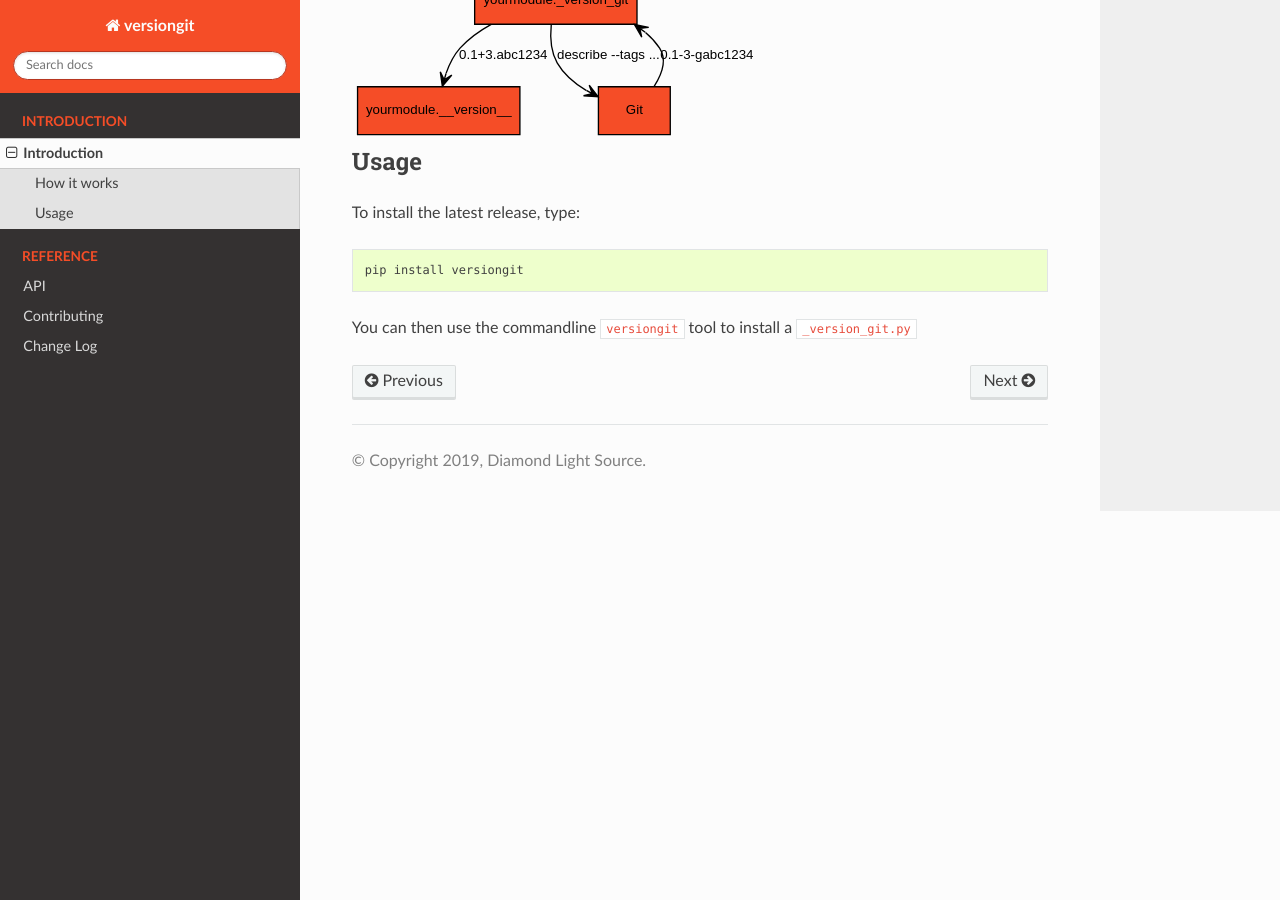
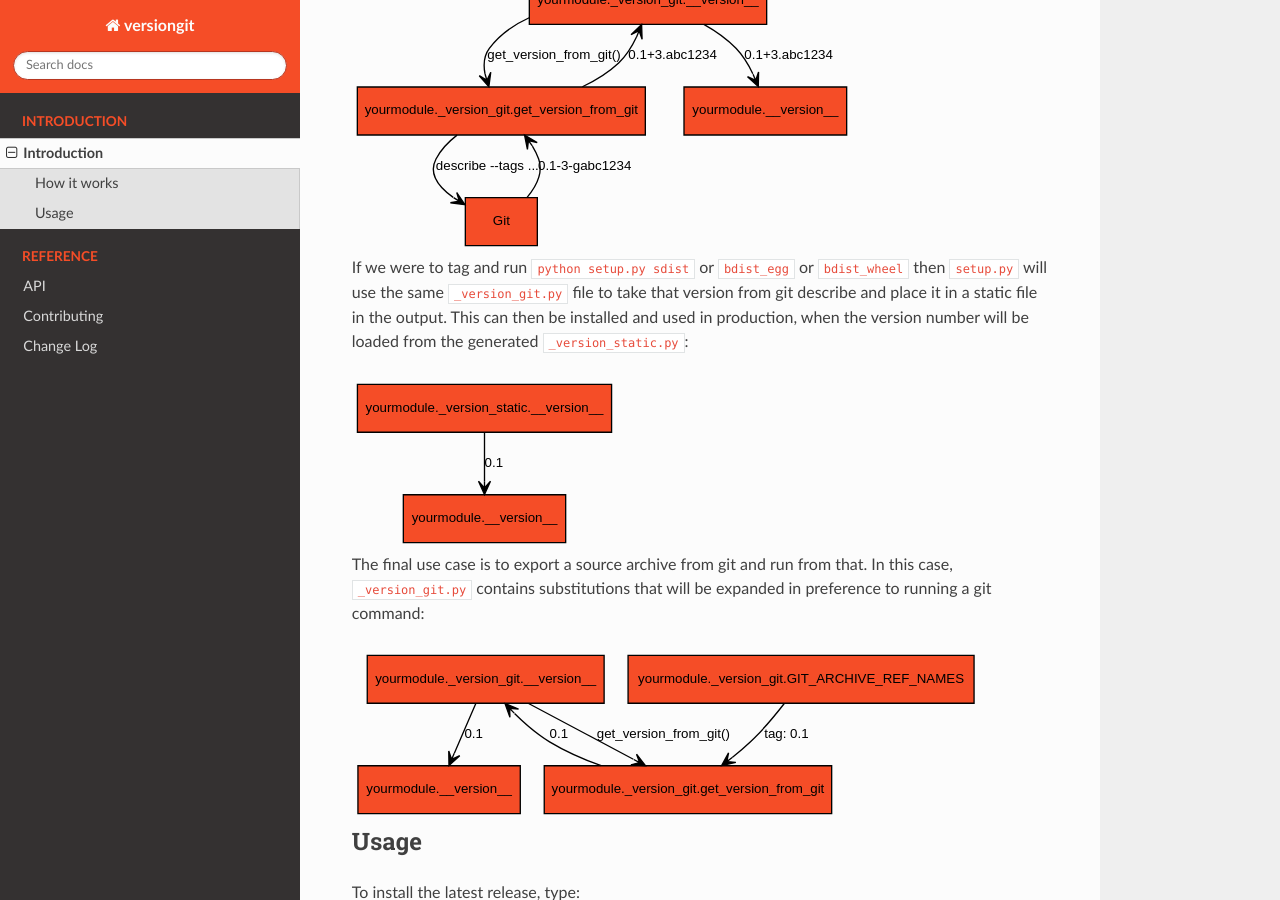
Before and after one commit to DiamondLightSource/versiongit, a Sphinx documentation site: the page built from docs/index.rst, in a window 1280 px wide and 900 px high, scrolled down 536 px. Built offline with Sphinx 7.4.7 and the Read the Docs theme 2.0.0, drawn with Linux system fonts in a browser that asks for light colours; the version number could not be read and is left out.

Commit message:
Fix docs

```diff
--- a/docs/index.rst
+++ b/docs/index.rst
@@ -23,12 +23,54 @@ PEP440 compliant version number accessible as ``yourmodule.__version__``:
     node [fontname=Arial fontsize=10 shape=box style=filled fillcolor="#f54d27"]
     edge [fontname=Arial fontsize=10 arrowhead=vee]
 
-    vg [label="yourmodule._version_git"]
+    vgv [label="yourmodule._version_git.__version__"]
+    vg [label="yourmodule._version_git.get_version_from_git"]
+    Git
     v [label="yourmodule.__version__"]
 
+    vgv -> vg [label="get_version_from_git()"]
     vg -> Git [label="describe --tags ..."]
     Git -> vg [label="0.1-3-gabc1234"]
-    vg -> v [label="0.1+3.abc1234"]
+    vg -> vgv [label="0.1+3.abc1234"]
+    vgv -> v [label="0.1+3.abc1234"]
+
+If we were to tag and run ``python setup.py sdist`` or ``bdist_egg`` or
+``bdist_wheel`` then ``setup.py`` will use the same ``_version_git.py`` file
+to take that version from git describe and place it in a static file in the
+output. This can then be installed and used in production, when the version
+number will be loaded from the generated ``_version_static.py``:
+
+.. digraph:: production
+
+    bgcolor=transparent
+    node [fontname=Arial fontsize=10 shape=box style=filled fillcolor="#f54d27"]
+    edge [fontname=Arial fontsize=10 arrowhead=vee]
+
+    vs [label="yourmodule._version_static.__version__"]
+    v [label="yourmodule.__version__"]
+
+    vs -> v [label="0.1"]
+
+The final use case is to export a source archive from git and run from that. In
+this case, ``_version_git.py`` contains substitutions that will be expanded in
+preference to running a git command:
+
+.. digraph:: archive
+
+    bgcolor=transparent
+    node [fontname=Arial fontsize=10 shape=box style=filled fillcolor="#f54d27"]
+    edge [fontname=Arial fontsize=10 arrowhead=vee]
+
+    vgv [label="yourmodule._version_git.__version__"]
+    vga [label="yourmodule._version_git.GIT_ARCHIVE_REF_NAMES"]
+    vg [label="yourmodule._version_git.get_version_from_git"]
+    v [label="yourmodule.__version__"]
+
+    vgv -> vg [label="get_version_from_git()"]
+    vga -> vg [label="tag: 0.1"]
+    vg -> vgv [label="0.1"]
+    vgv -> v [label="0.1"]
+
 
 Usage
 -----
```
